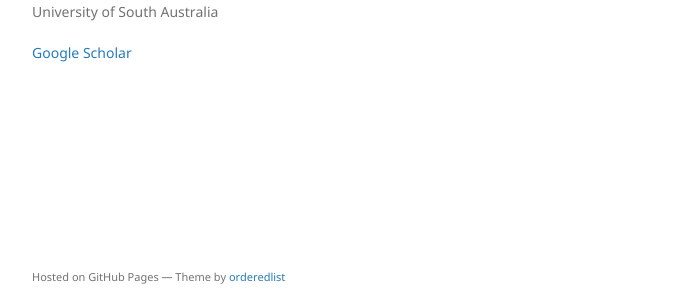
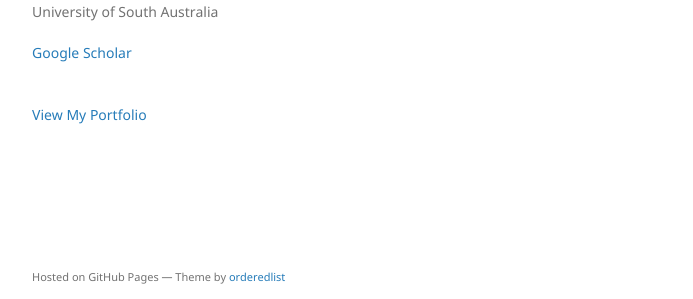
Before and after one commit to kiwicarolin/kiwicarolin.github.io, a Jekyll site: the page built from portfolio.md, in a window 1280 px wide. Shown: the part 544-843 px from the top of the page, without its empty margins (178-871 px from the left). Built offline with Jekyll 4.4.1, drawn with Linux system fonts in a browser that asks for light colours; our own code applies the rules of GitHub Pages for plain Markdown files.

Commit message:
no message

```diff
--- a/_layouts/default.html
+++ b/_layouts/default.html
@@ -27,7 +27,8 @@
         {% endif %}
 
         {% if site.github.is_user_page %}
-        <p><a href="https://scholar.google.com/citations?hl=en&user=mv2LqCIAAAAJ" target="_top">Google Scholar</a>
+        <p><a href="https://scholar.google.com/citations?hl=en&user=mv2LqCIAAAAJ" target="_top">Google Scholar</a></p>
+        <p><br><a href="./portfolio.html">View My Portfolio</a></p>
         {% endif %}
 
         {% if site.show_downloads %}
```
